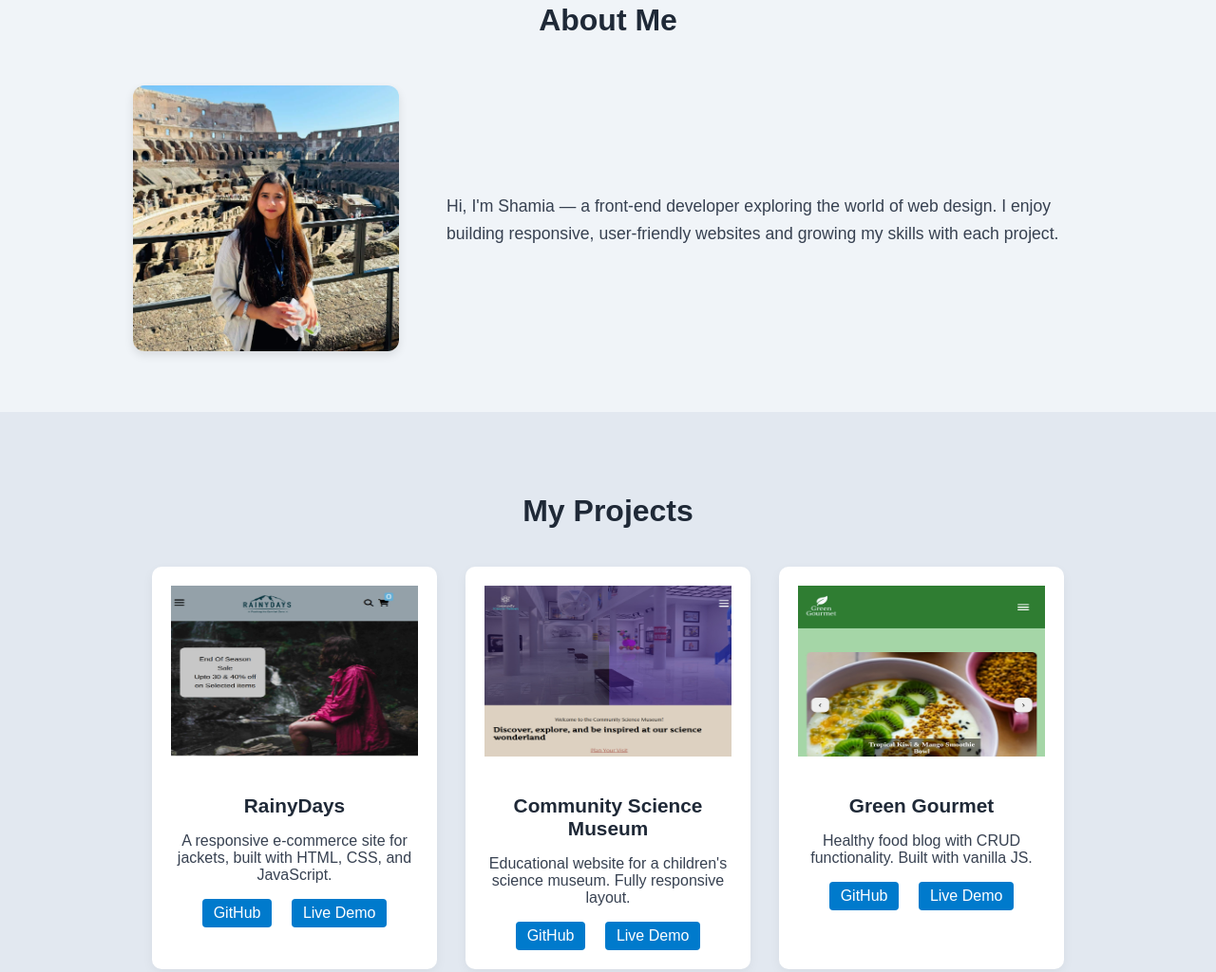
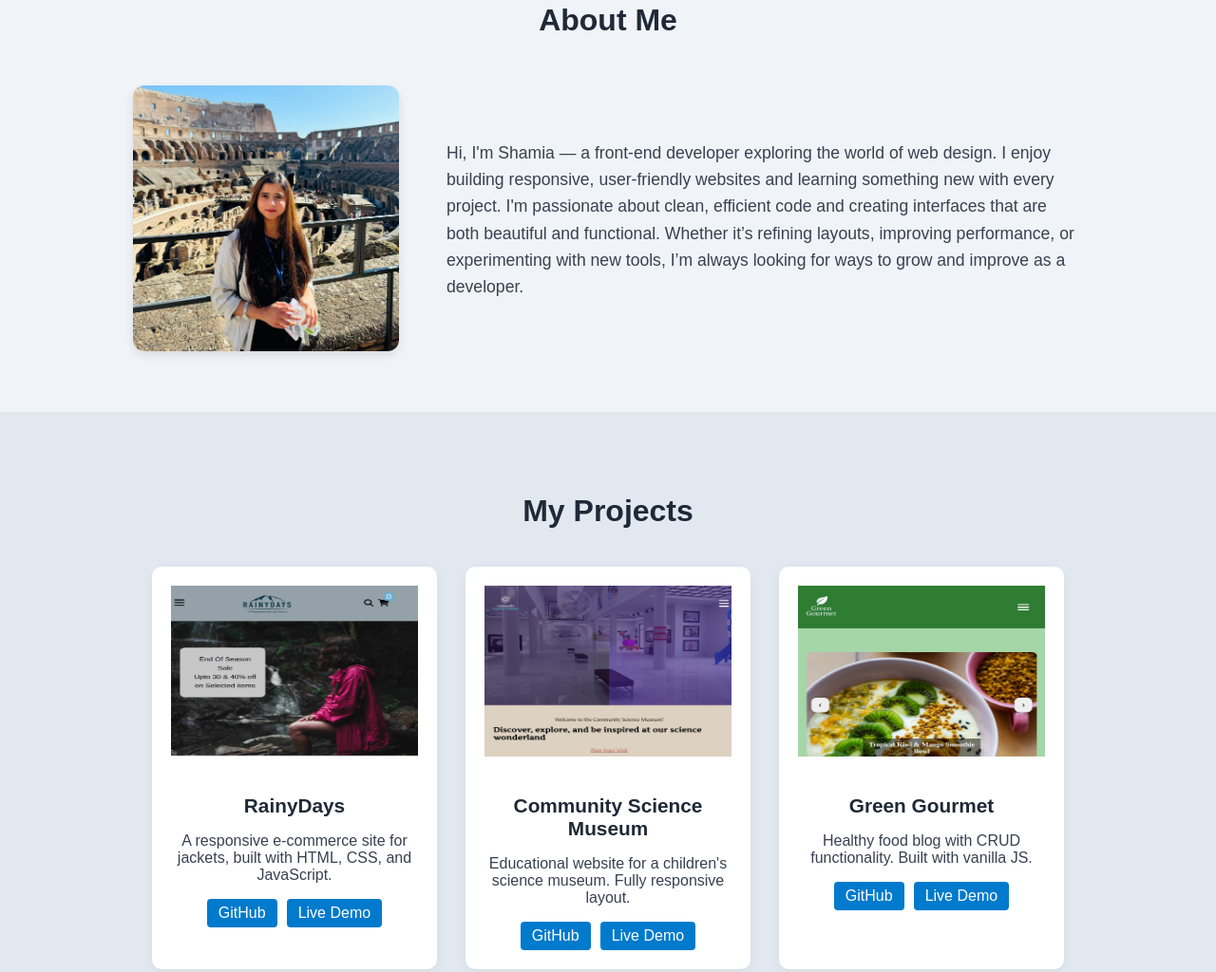
Before and after one commit to Shamia702/My-Portfolio, a plain HTML site: page index.html in a window 1280 px wide. Shown: the part 142-1166 px from the top of the page at 95% size. Drawn offline with Linux system fonts and the light colour scheme.

Commit message:
did some changes in styling

```diff
--- a/css/style.css
+++ b/css/style.css
@@ -86,6 +86,7 @@ flex-wrap: wrap;
 .about-text p {
   font-size: 1.1rem;
   line-height: 1.6;
+  text-align: start;
 }
 
 .projects {
@@ -136,15 +137,23 @@ flex-wrap: wrap;
   color: var(--text-color);
 }
 
+ .project-links {
+  display: flex;
+  justify-content: center;
+  flex-wrap: wrap;
+  gap: 10px;
+}
+
 .project-links a {
-  display: inline-block;
-  margin: 0 8px;
   padding: 6px 12px;
   background-color: var(--secondary-color);
   color: var(--white);
   border-radius: 4px;
   text-decoration: none;
+  font-weight: 500;
+  transition: background-color 0.3s ease;
 }
+
 
 .project-links a:hover {
   background-color: var(--primary-color);
--- a/index.html
+++ b/index.html
@@ -33,7 +33,9 @@
                     </div>
                     <div class="about-text">
             <p>
-                Hi, I'm Shamia — a front-end developer exploring the world of web design. I enjoy building responsive, user-friendly websites and growing my skills with each project.
+              Hi, I'm Shamia — a front-end developer exploring the world of web design. I enjoy building responsive, user-friendly websites and learning something new with every project. I'm passionate about clean, efficient code and creating interfaces that are both beautiful and functional. Whether it’s refining layouts, improving performance, or experimenting with new tools, I’m always looking for ways to grow and improve as a developer.
+
+
             </p>
         </div>
          </div>
```
